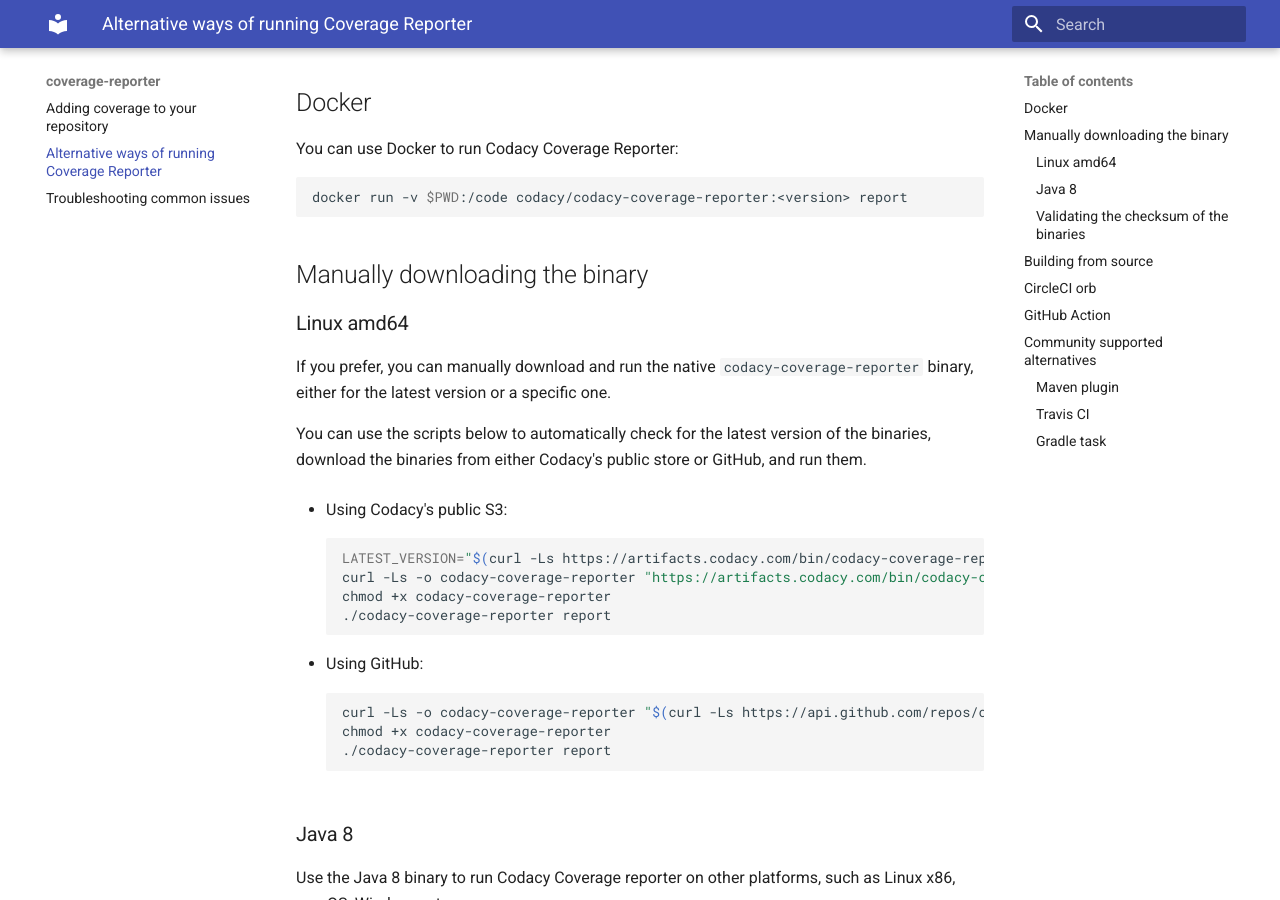
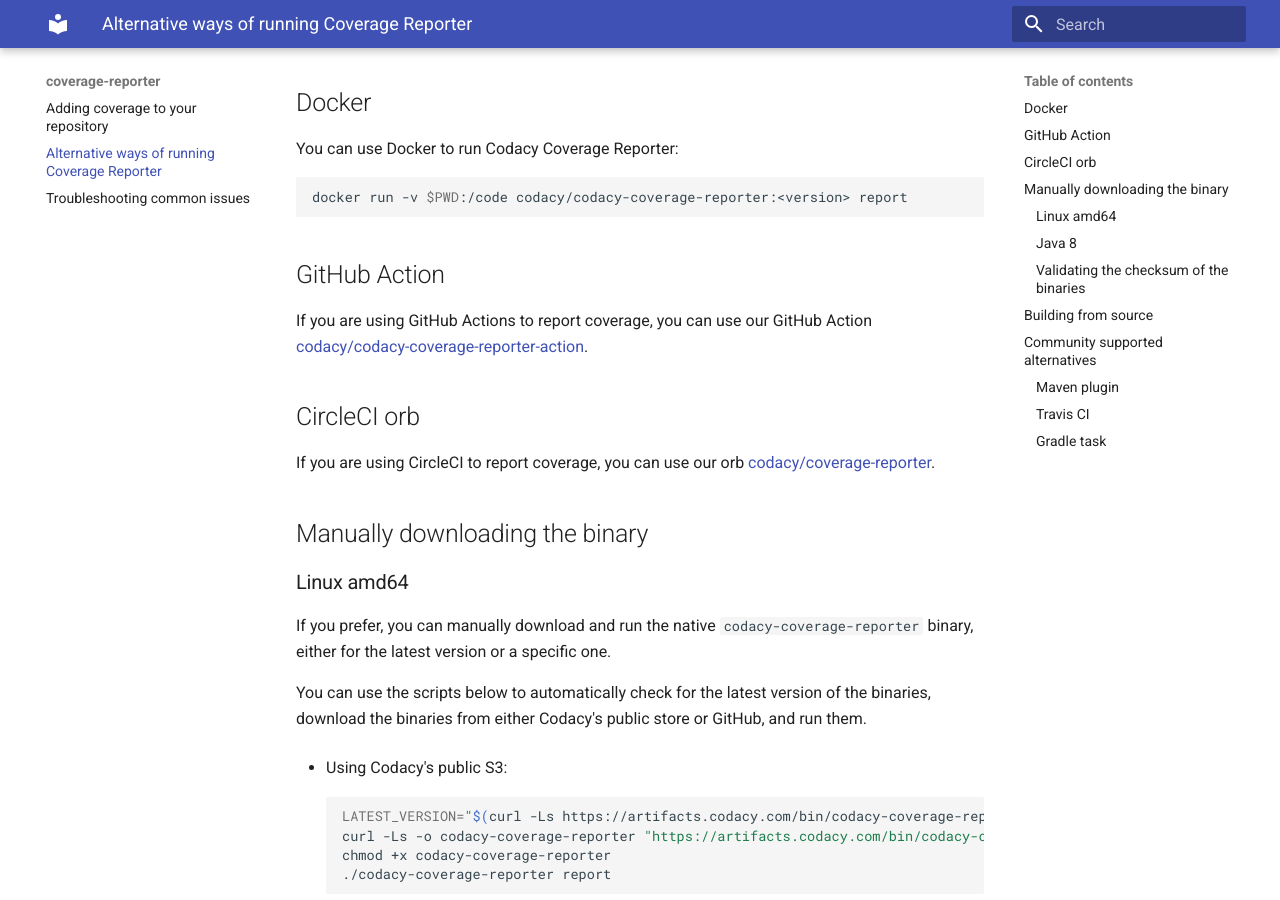
Before and after one commit to codacy/codacy-coverage-reporter, an MkDocs documentation site: the page built from docs/alternative-ways-of-running-coverage-reporter.md, in a window 1280 px wide and 900 px high, scrolled down 912 px. Built offline with MkDocs 1.6.1 and Material for MkDocs 9.7.7, drawn with Linux system fonts in a browser that asks for light colours; some of the changed text lies outside the part shown.

Commit message:
clean: Reorder alternative ways of running the Coverage Reporter
Promotes the GitHub Action and CircleCI orb by including them towards
the top of the page.

````diff
--- a/docs/alternative-ways-of-running-coverage-reporter.md
+++ b/docs/alternative-ways-of-running-coverage-reporter.md
@@ -45,6 +45,14 @@
 ```bash
 docker run -v $PWD:/code codacy/codacy-coverage-reporter:<version> report
 ```
+
+## GitHub Action
+
+If you are using GitHub Actions to report coverage, you can use our GitHub Action [codacy/codacy-coverage-reporter-action](https://github.com/codacy/codacy-coverage-reporter-action).
+
+## CircleCI orb
+
+If you are using CircleCI to report coverage, you can use our orb [codacy/coverage-reporter](https://circleci.com/orbs/registry/orb/codacy/coverage-reporter).
 
 ## Manually downloading the binary
 
````
Also changed, not shown: other parts of docs/alternative-ways-of-running-coverage-reporter.md (+0 -8 lines).
